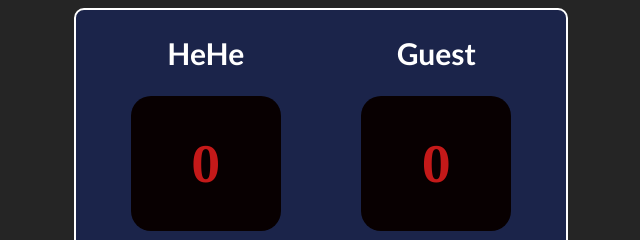
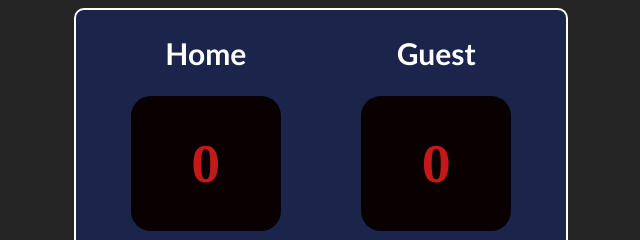
Before and after one commit to WebBySo/Score-Board-Basketball-, a plain HTML site: page index.html in a window 1280 px wide. Shown: the top 240 px of the page, 319-959 px from the left. Drawn offline with Linux system fonts and the light colour scheme.

Commit message:
Update index.html

```diff
--- a/index.html
+++ b/index.html
@@ -10,7 +10,7 @@
   <body>
     <div class="counter-app">
       <div class="counter counter1">
-        <h2>HeHe</h2>
+        <h2>Home</h2>
         <div class="black-box">
           <h1 id="num1">0</h1>
         </div>
```
